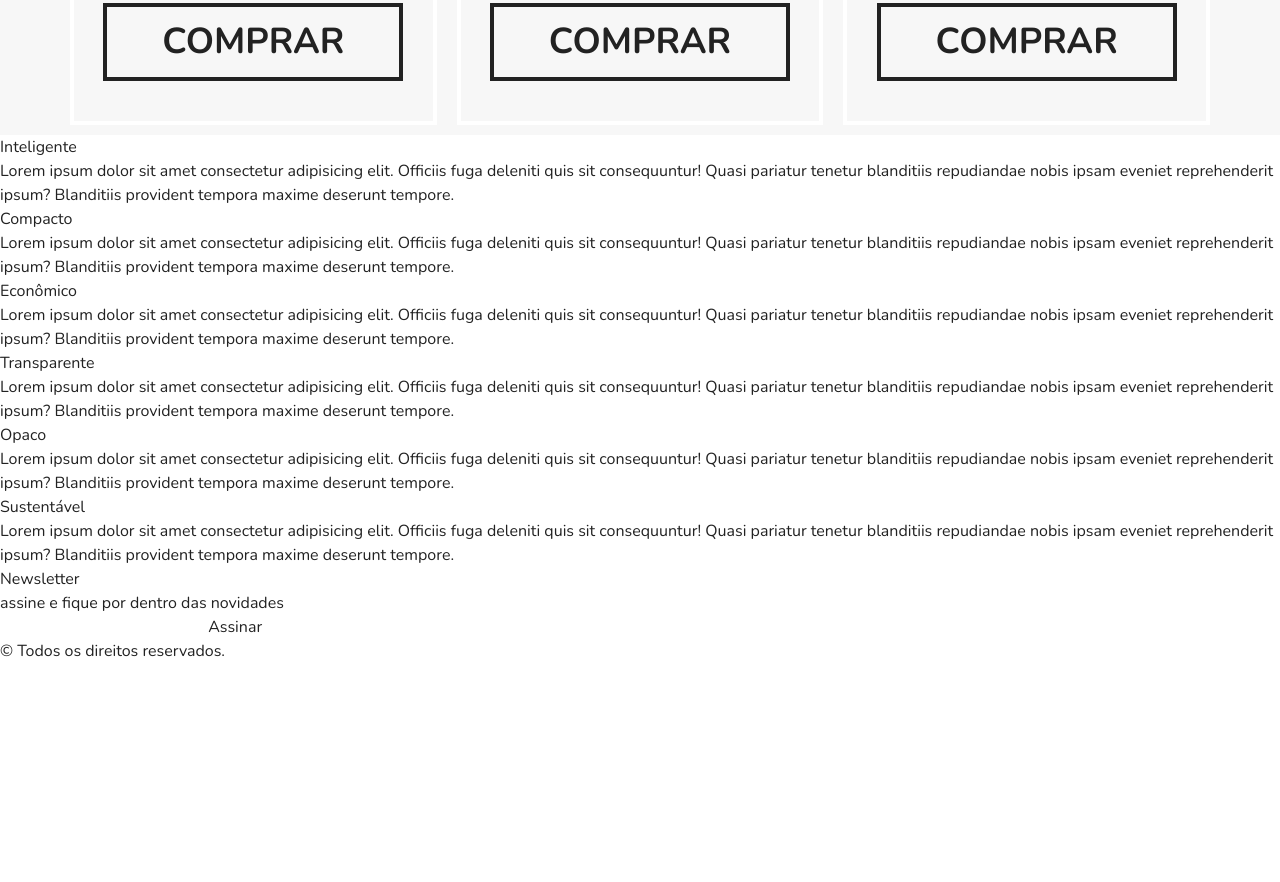
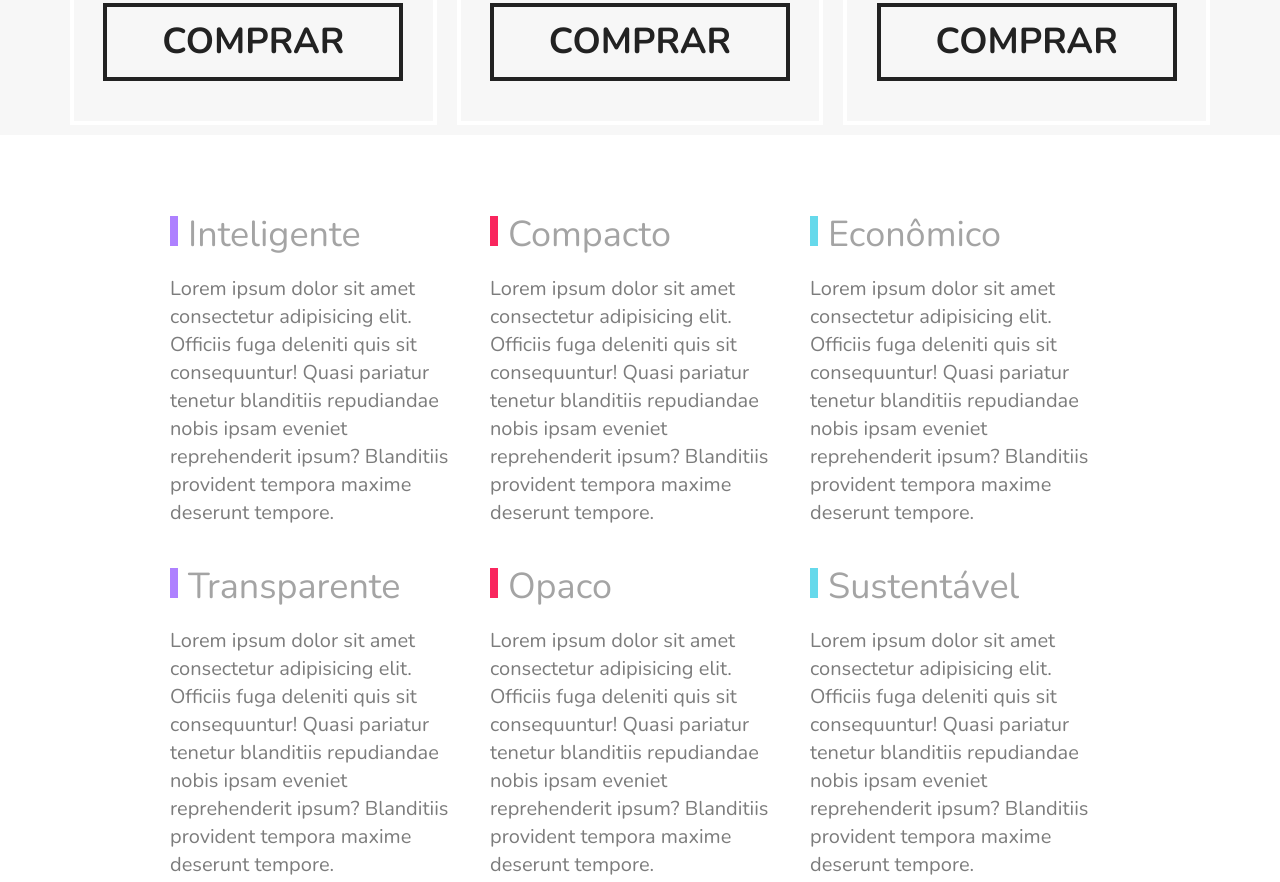
Before and after one commit to iaugustoz/zayan-games, a website: page index.html in a window 1280 px wide. Shown: the part 2156-3038 px from the top of the page. Before the commit the page ends 2819 px from the top, so only its background shows below. Drawn offline with nearby package versions, Linux system fonts and the light colour scheme.

Commit message:
style: seção de valores personalizada

```diff
--- a/index.html
+++ b/index.html
@@ -134,35 +134,35 @@
         </div>
     </section>
 
-    <section class="qualidade" id="qualidade">
+    <section class="qualidade-container" id="qualidade">
         <div class="qualidade-item">
-            <h2>Inteligente</h2>
-            <p>Lorem ipsum dolor sit amet consectetur adipisicing elit. Officiis fuga deleniti quis sit consequuntur! Quasi pariatur tenetur blanditiis repudiandae nobis ipsam eveniet reprehenderit ipsum? Blanditiis provident tempora maxime deserunt tempore.</p>
+            <h2 class="text-4xl text-gray-450 mb-20px before:content-[''] before:inline-block before:w-2 before:h-[30px] before:mr-10px before:bg-purple-450">Inteligente</h2>
+            <p class="text-xl leading-[1.4] text-gray-550">Lorem ipsum dolor sit amet consectetur adipisicing elit. Officiis fuga deleniti quis sit consequuntur! Quasi pariatur tenetur blanditiis repudiandae nobis ipsam eveniet reprehenderit ipsum? Blanditiis provident tempora maxime deserunt tempore.</p>
         </div>
 
         <div class="qualidade-item">
-            <h2>Compacto</h2>
-            <p>Lorem ipsum dolor sit amet consectetur adipisicing elit. Officiis fuga deleniti quis sit consequuntur! Quasi pariatur tenetur blanditiis repudiandae nobis ipsam eveniet reprehenderit ipsum? Blanditiis provident tempora maxime deserunt tempore.</p>
+            <h2 class="text-4xl text-gray-450 mb-20px before:content-[''] before:inline-block before:w-2 before:h-[30px] before:mr-10px before:bg-pink-650">Compacto</h2>
+            <p class="text-xl leading-[1.4] text-gray-550">Lorem ipsum dolor sit amet consectetur adipisicing elit. Officiis fuga deleniti quis sit consequuntur! Quasi pariatur tenetur blanditiis repudiandae nobis ipsam eveniet reprehenderit ipsum? Blanditiis provident tempora maxime deserunt tempore.</p>
         </div>
 
         <div class="qualidade-item">
-            <h2>Econômico</h2>
-            <p>Lorem ipsum dolor sit amet consectetur adipisicing elit. Officiis fuga deleniti quis sit consequuntur! Quasi pariatur tenetur blanditiis repudiandae nobis ipsam eveniet reprehenderit ipsum? Blanditiis provident tempora maxime deserunt tempore.</p>
+            <h2 class="text-4xl text-gray-450 mb-20px before:content-[''] before:inline-block before:w-2 before:h-[30px] before:mr-10px before:bg-blue-350">Econômico</h2>
+            <p class="text-xl leading-[1.4] text-gray-550">Lorem ipsum dolor sit amet consectetur adipisicing elit. Officiis fuga deleniti quis sit consequuntur! Quasi pariatur tenetur blanditiis repudiandae nobis ipsam eveniet reprehenderit ipsum? Blanditiis provident tempora maxime deserunt tempore.</p>
         </div>
 
         <div class="qualidade-item">
-            <h2>Transparente</h2>
-            <p>Lorem ipsum dolor sit amet consectetur adipisicing elit. Officiis fuga deleniti quis sit consequuntur! Quasi pariatur tenetur blanditiis repudiandae nobis ipsam eveniet reprehenderit ipsum? Blanditiis provident tempora maxime deserunt tempore.</p>
+            <h2 class="text-4xl text-gray-450 mb-20px before:content-[''] before:inline-block before:w-2 before:h-[30px] before:mr-10px before:bg-purple-450">Transparente</h2>
+            <p class="text-xl leading-[1.4] text-gray-550">Lorem ipsum dolor sit amet consectetur adipisicing elit. Officiis fuga deleniti quis sit consequuntur! Quasi pariatur tenetur blanditiis repudiandae nobis ipsam eveniet reprehenderit ipsum? Blanditiis provident tempora maxime deserunt tempore.</p>
         </div>
 
         <div class="qualidade-item">
-            <h2>Opaco</h2>
-            <p>Lorem ipsum dolor sit amet consectetur adipisicing elit. Officiis fuga deleniti quis sit consequuntur! Quasi pariatur tenetur blanditiis repudiandae nobis ipsam eveniet reprehenderit ipsum? Blanditiis provident tempora maxime deserunt tempore.</p>
+            <h2 class="text-4xl text-gray-450 mb-20px before:content-[''] before:inline-block before:w-2 before:h-[30px] before:mr-10px before:bg-pink-650">Opaco</h2>
+            <p class="text-xl leading-[1.4] text-gray-550">Lorem ipsum dolor sit amet consectetur adipisicing elit. Officiis fuga deleniti quis sit consequuntur! Quasi pariatur tenetur blanditiis repudiandae nobis ipsam eveniet reprehenderit ipsum? Blanditiis provident tempora maxime deserunt tempore.</p>
         </div>
 
         <div class="qualidade-item">
-            <h2>Sustentável</h2>
-            <p>Lorem ipsum dolor sit amet consectetur adipisicing elit. Officiis fuga deleniti quis sit consequuntur! Quasi pariatur tenetur blanditiis repudiandae nobis ipsam eveniet reprehenderit ipsum? Blanditiis provident tempora maxime deserunt tempore.</p>
+            <h2 class="text-4xl text-gray-450 mb-20px before:content-[''] before:inline-block before:w-2 before:h-[30px] before:mr-10px before:bg-blue-350">Sustentável</h2>
+            <p class="text-xl leading-[1.4] text-gray-550">Lorem ipsum dolor sit amet consectetur adipisicing elit. Officiis fuga deleniti quis sit consequuntur! Quasi pariatur tenetur blanditiis repudiandae nobis ipsam eveniet reprehenderit ipsum? Blanditiis provident tempora maxime deserunt tempore.</p>
         </div>
     </section>
 
--- a/src/css/input.css
+++ b/src/css/input.css
@@ -5,6 +5,7 @@
 
 @layer components {
 
+    /* Cabeçalho do site */
     .superinfo-bg {
         @apply bg-blue-750 text-white;
     }
@@ -56,7 +57,7 @@
         @apply flex-1.2 m-10px;
     }
 
-    /* Seção dos Preços */
+    /* Seção das Assinaturas */
     .preco-container {
         @apply bg-gary-75 px-60px lg:px-10px flex flex-wrap items-end;
     }
@@ -76,4 +77,13 @@
     .preco-botao {
         @apply max-w-[300px] block m-[20px_auto] border-4 border-solid border-black-700 uppercase font-bold text-4xl p-[15px_0] text-center;
     }
+
+    /* Seção dos Valores */
+    .qualidade-container {
+        @apply max-w-[960px] py-60px mx-auto flex flex-wrap;
+    }
+
+    .qualidade-item {
+        @apply flex-1.4 my-20px mx-10px;
+    }
 }
--- a/tailwind.config.js
+++ b/tailwind.config.js
@@ -34,6 +34,7 @@ module.exports = {
         '1.1': '1 1 160px',
         '1.2': '1 1 175px',
         '1.3': '1 1 260px',
+        '1.4': '1 1 300px',
         '2': '2 1 300px',
       },
     },
```
Also changed, not shown: dist/output.css.
